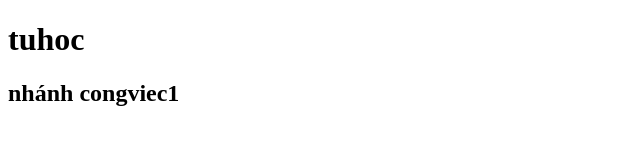
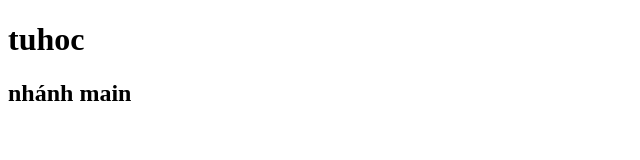
Before and after one commit to trtungptit/duan2, a plain HTML site: page index.html in a window 1280 px wide. Shown: the full height of the page, 0-640 px from the left. Drawn offline with Linux system fonts and the light colour scheme.

Commit message:
commit nhánh main lần 2

```diff
--- a/index.html
+++ b/index.html
@@ -7,6 +7,6 @@
   </head>
   <body>
     <h1>tuhoc</h1>
-    <h2>nhánh congviec1</h2>
+    <h2>nhánh main</h2>
   </body>
 </html>
```
